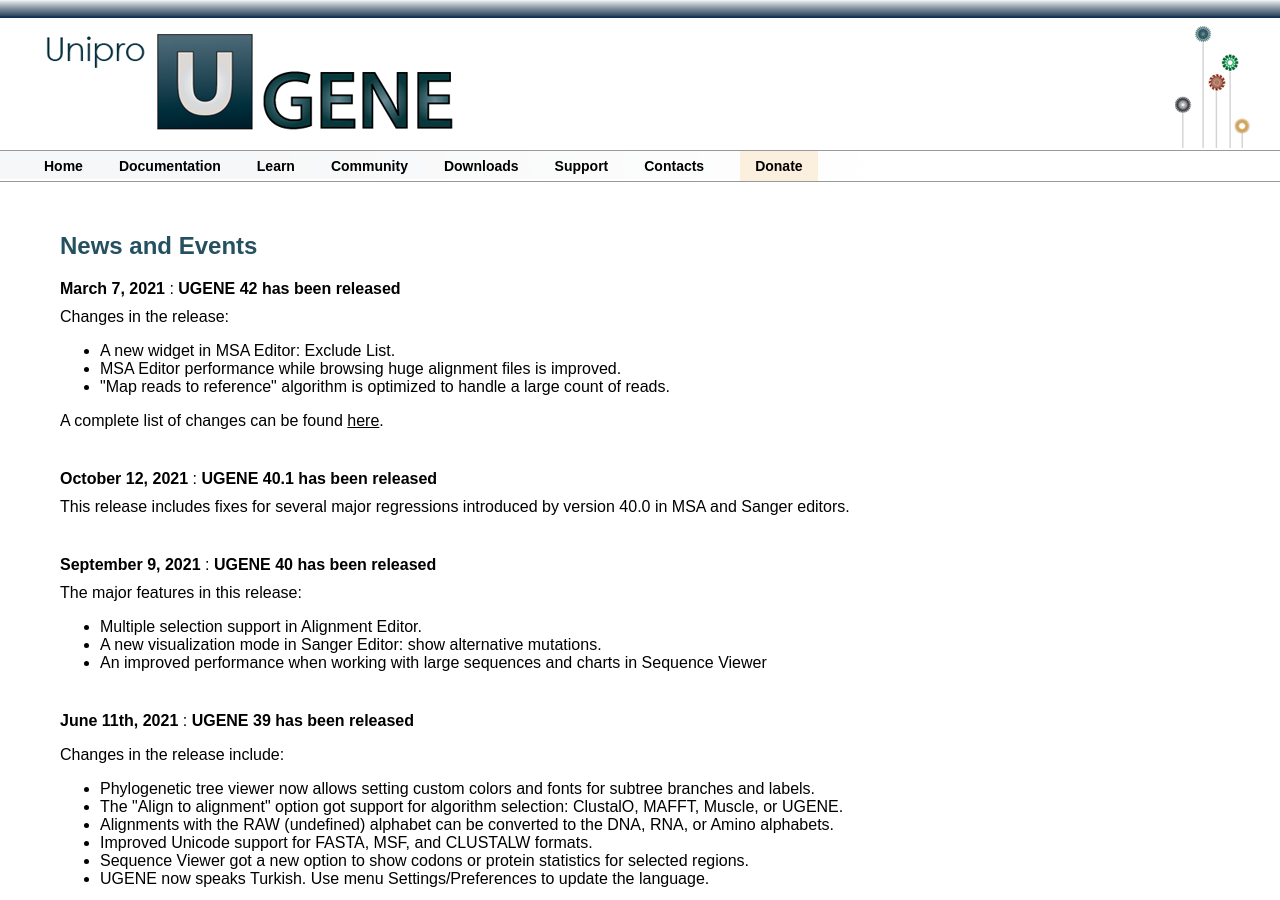
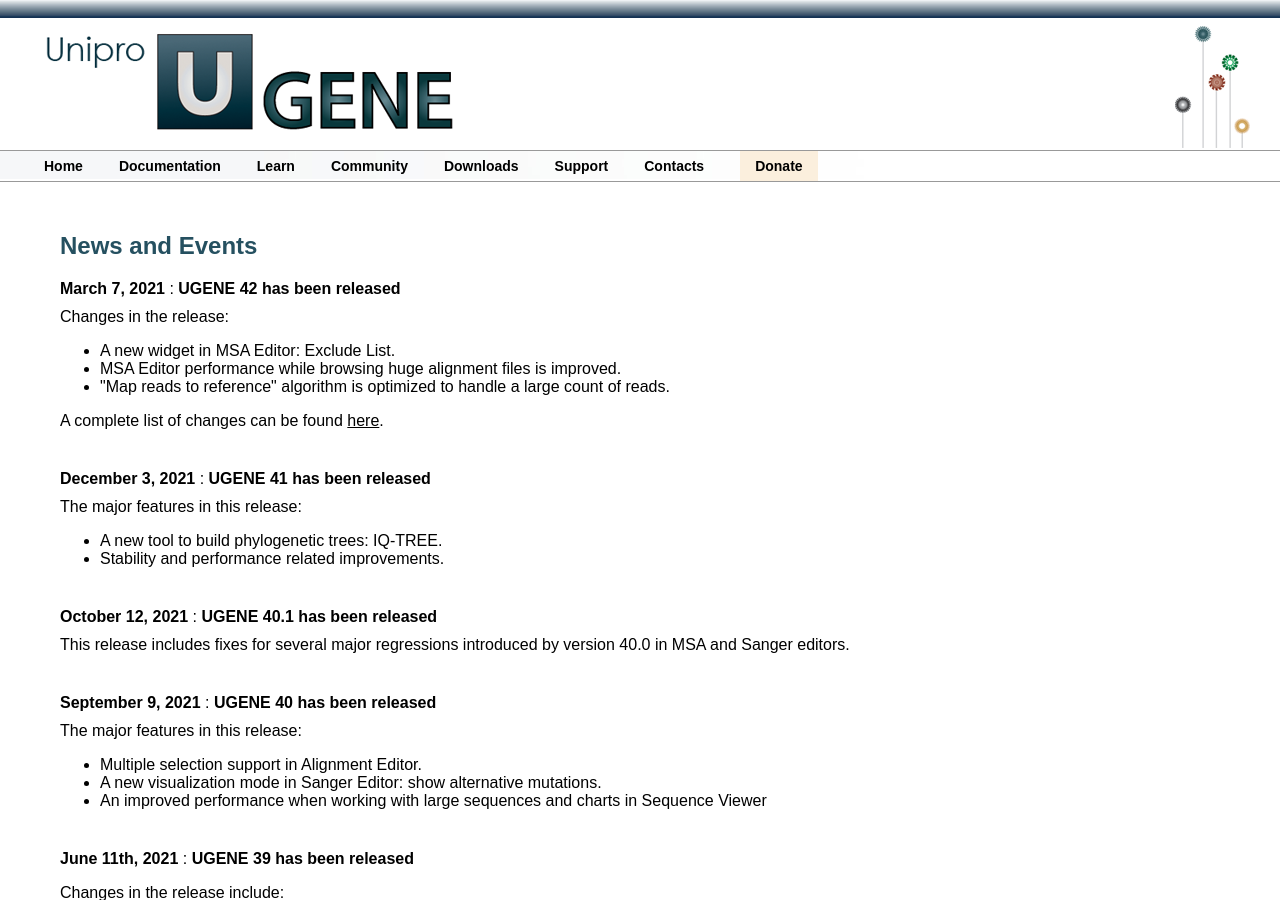
Before and after one commit to ugeneunipro/ugeneunipro.github.io, a Jekyll site: the page built from docs/news.html, in a window 1280 px wide and 900 px high. Built offline with Jekyll 4.4.1, drawn with Linux system fonts in a browser that asks for light colours.

Commit message:
[En, news] Returned missing news about 41 releases.

```diff
--- a/docs/news.html
+++ b/docs/news.html
@@ -16,6 +16,16 @@
             <li>"Map reads to reference" algorithm is optimized to handle a large count of reads.</li>
         </ul>
         <p>A complete list of changes can be found <a href="/changelist.html">here</a>. </p>
+    </div>
+
+    <div class="news-block">
+        <b>December 3, 2021</b> : <b> <a name="031221"> </a> UGENE 41 has been released</b>
+
+        <p>The major features in this release:</p>
+        <ul>
+            <li>A new tool to build phylogenetic trees: IQ-TREE.</li>
+            <li>Stability and performance related improvements.</li>
+        </ul>
     </div>
 
     <div class="news-block">
```
